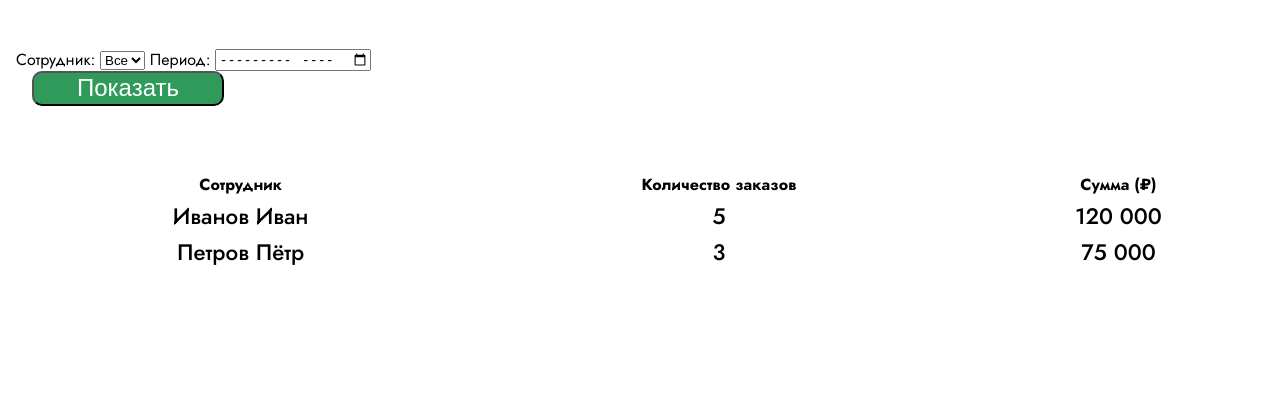
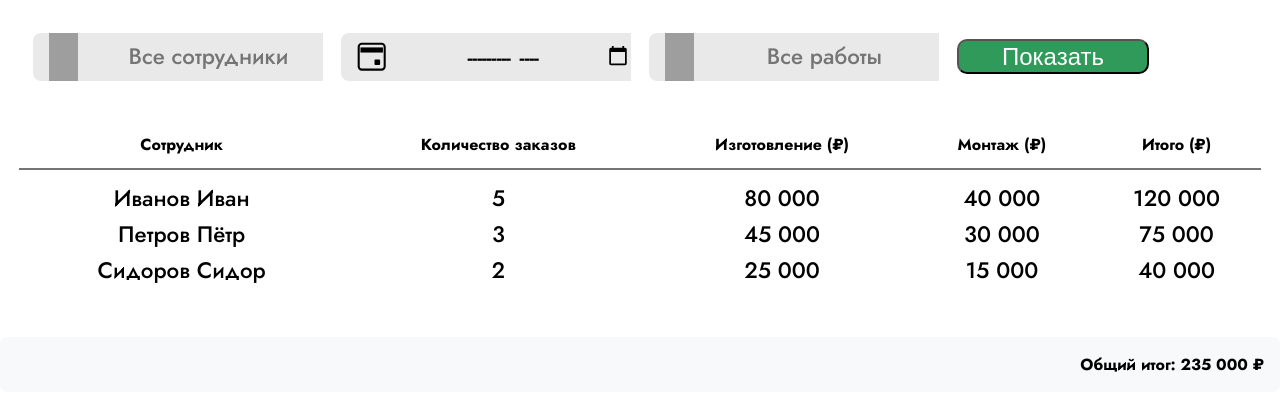
Before and after one commit to unknown999command/stonesync, a Flask app: page /salary in a window 1280 px wide. Shown: the part 112-523 px from the top of the page. Run offline with Flask 3, Linux system fonts and the light colour scheme; the visitor is signed in with stand-in values (Sample User, id 1); lists and menus that the app fills with data are empty; parts of the project's set-up code (start-up, migrations or seed data) failed here and were passed over; grey boxes are pictures that could not be loaded.

Commit message:
Change salary html

```diff
--- a/app/templates/salary.html
+++ b/app/templates/salary.html
@@ -3,49 +3,102 @@
 <head>
     <meta charset="UTF-8">
     <meta name="viewport" content="width=device-width, initial-scale=1.0">
-    <title>Заработок сотрудников</title>
     <link rel="stylesheet" href="{{ url_for('static', filename='css/index.css') }}">
+    <title>StoneSync | Заработок сотрудников</title>
+    <link rel="icon" type="image/x-icon" href="{{ url_for('static', filename='image/stone.ico') }}">
 </head>
+<script>
+    if (window.innerWidth < 768) {
+        document.querySelector('meta[name="viewport"]').setAttribute('content', 'width=device-width, initial-scale=0.4');
+    } else {
+        document.querySelector('meta[name="viewport"]').setAttribute('content', 'width=device-width, initial-scale=1.0');
+    }
+</script>
 <body>
     <header>
         <h1 class="title">Заработок сотрудников</h1>
         <a href="{{ url_for('main.index') }}" class="create-button">На главную</a>
     </header>
-    <div class="filters-container" style="margin: 2rem 0;">
-        <form method="get">
-            <label for="employee">Сотрудник:</label>
-            <select id="employee" name="employee">
-                <option value="">Все</option>
+
+    <!-- Фильтры -->
+    <table class="filters-container">
+        <thead>
+            <tr>
+                <th>
+                    <div class="filter">
+                        <img src="{{ url_for('static', filename='image/person.svg') }}" alt="Иконка сотрудника">
+                        <select id="filter-employee" name="employee">
+                            <option value="" selected>Все сотрудники</option>
                             <!-- Здесь будут сотрудники -->
                         </select>
-            <label for="period">Период:</label>
-            <input type="month" id="period" name="period">
-            <button type="submit" class="create-button">Показать</button>
-        </form>
                     </div>
-    <div class="salary-table-container">
+                </th>
+                <th>
+                    <div class="filter">
+                        <img src="{{ url_for('static', filename='image/calendar.svg') }}" alt="Иконка календаря">
+                        <input type="month" id="filter-period" name="period">
+                    </div>
+                </th>
+                <th>
+                    <div class="filter">
+                        <img src="{{ url_for('static', filename='image/price.svg') }}" alt="Иконка цены">
+                        <select id="filter-type" name="type">
+                            <option value="all" selected>Все работы</option>
+                            <option value="izgotovlenie">Изготовление</option>
+                            <option value="montaj">Монтаж</option>
+                        </select>
+                    </div>
+                </th>
+                <th>
+                    <button type="submit" class="create-button" style="margin: 0;">Показать</button>
+                </th>
+            </tr>
+        </thead>
+    </table>
+
+    <!-- Таблица заработка -->
     <table class="table-orders">
         <thead>
             <tr>
-                    <th>Сотрудник</th>
-                    <th>Количество заказов</th>
-                    <th>Сумма (₽)</th>
+                <th class="col-employee">Сотрудник</th>
+                <th class="col-orders">Количество заказов</th>
+                <th class="col-izgotovlenie">Изготовление (₽)</th>
+                <th class="col-montaj">Монтаж (₽)</th>
+                <th class="col-total">Итого (₽)</th>
+            </tr>
+            <tr>
+                <th colspan="5"><hr></th>
             </tr>
         </thead>
         <tbody>
-                <!-- Здесь будут строки с результатами -->
             <tr>
-                    <td>Иванов Иван</td>
-                    <td>5</td>
-                    <td>120 000</td>
+                <td class="col-employee">Иванов Иван</td>
+                <td class="col-orders">5</td>
+                <td class="col-izgotovlenie">80 000</td>
+                <td class="col-montaj">40 000</td>
+                <td class="col-total">120 000</td>
             </tr>
             <tr>
-                    <td>Петров Пётр</td>
-                    <td>3</td>
-                    <td>75 000</td>
+                <td class="col-employee">Петров Пётр</td>
+                <td class="col-orders">3</td>
+                <td class="col-izgotovlenie">45 000</td>
+                <td class="col-montaj">30 000</td>
+                <td class="col-total">75 000</td>
+            </tr>
+            <tr>
+                <td class="col-employee">Сидоров Сидор</td>
+                <td class="col-orders">2</td>
+                <td class="col-izgotovlenie">25 000</td>
+                <td class="col-montaj">15 000</td>
+                <td class="col-total">40 000</td>
             </tr>
         </tbody>
     </table>
+
+    <!-- Итоговая строка -->
+    <div style="margin-top: 2rem; padding: 1rem; background-color: #f8f9fa; border-radius: 0.5rem; text-align: right;">
+        <strong>Общий итог: 235 000 ₽</strong>
     </div>
+
 </body>
 </html>
```
Lines whose indentation alone changed are shown as unchanged.
